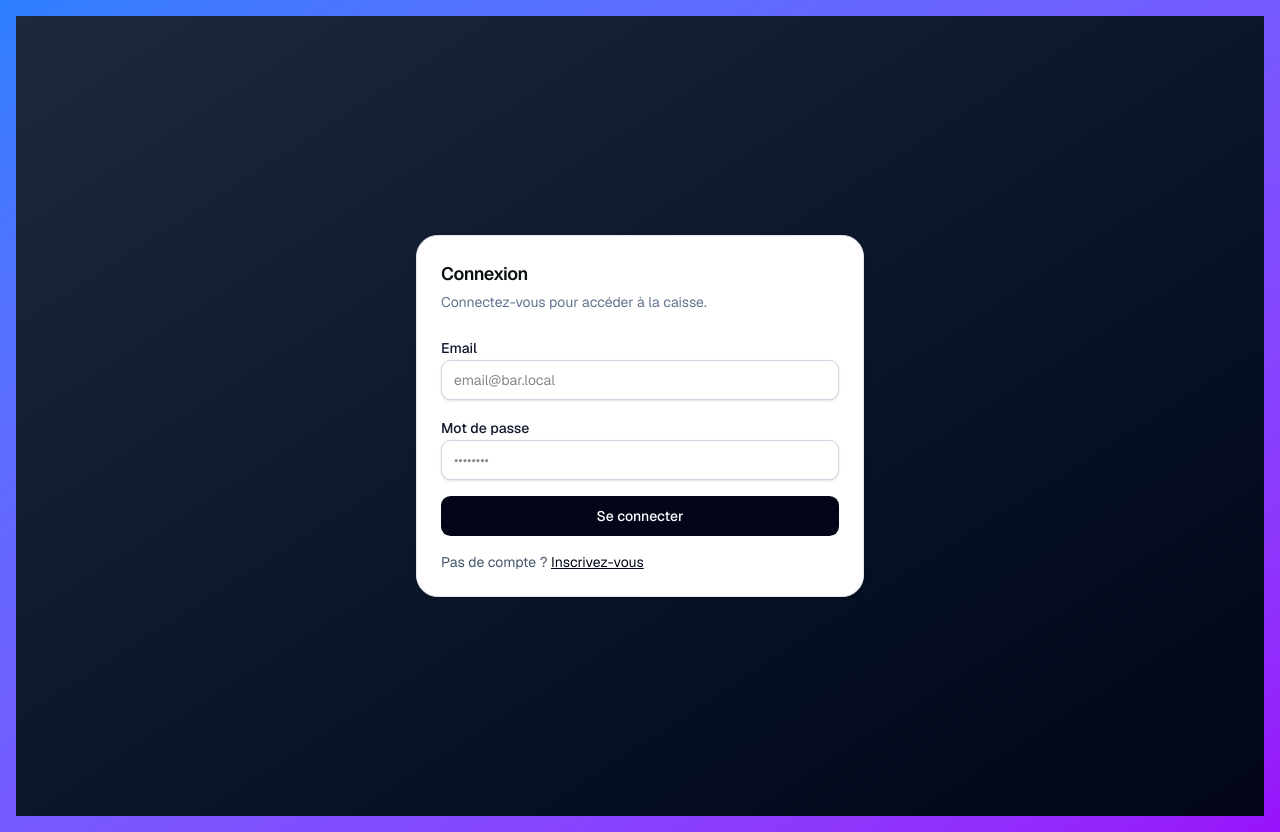
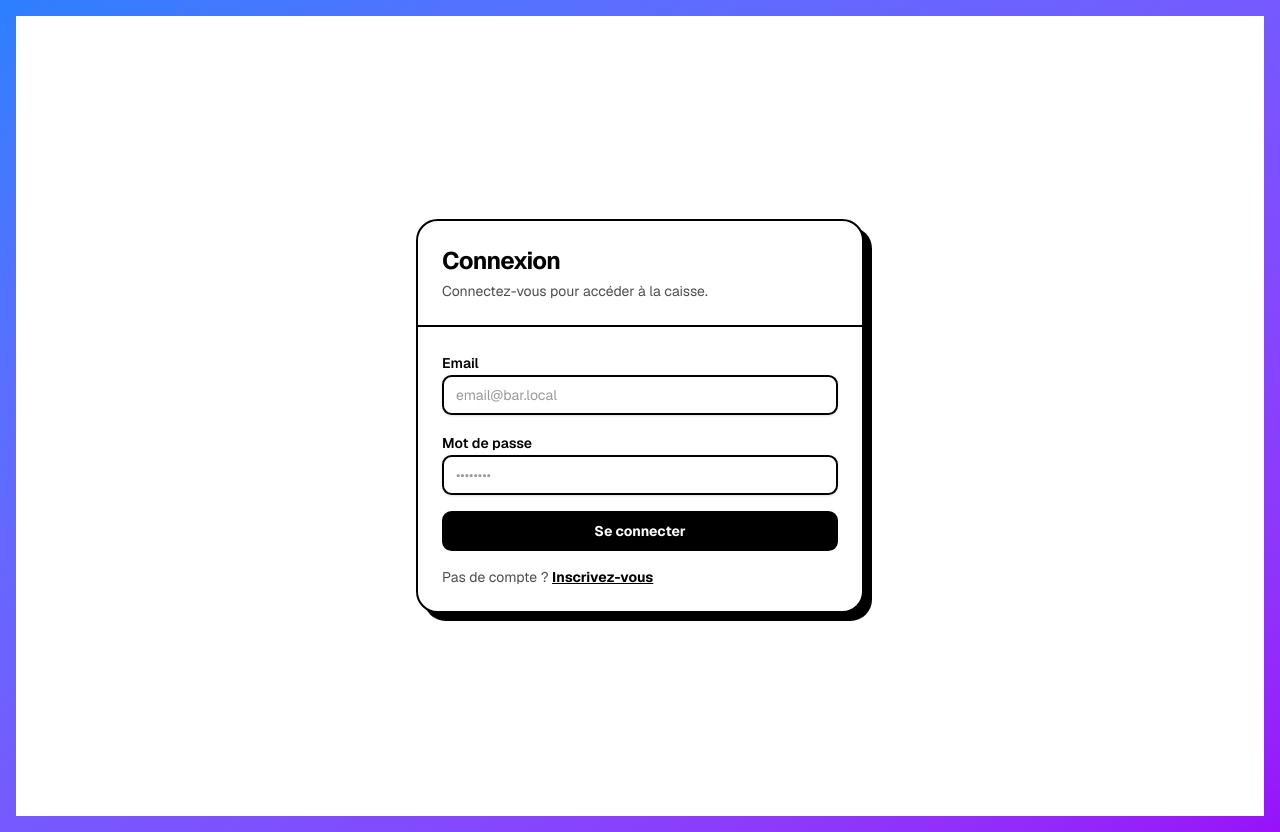
Before and after one commit to elieboulingui/bar, a Next.js app: page /auth/login in a window 1280 px wide. Built offline with nearby package versions, Linux system fonts and the light colour scheme.

Commit message:
Update AuthForm.tsx

```diff
--- a/app/components/AuthForm.tsx
+++ b/app/components/AuthForm.tsx
@@ -55,19 +55,21 @@ export default function AuthForm({ type }: AuthFormProps) {
   };
 
   return (
-    <div className="min-h-screen bg-gradient-to-br from-slate-800 to-slate-950 flex items-center justify-center px-4 py-8">
-      <Card className="w-full max-w-md">
-        <CardHeader>
-          <CardTitle>{type === 'login' ? 'Connexion' : 'Inscription'}</CardTitle>
-          <CardDescription>
+    <div className="min-h-screen bg-white flex items-center justify-center px-4 py-8">
+      <Card className="w-full max-w-md border-2 border-black shadow-[8px_8px_0px_0px_rgba(0,0,0,1)]">
+        <CardHeader className="border-b-2 border-black">
+          <CardTitle className="text-2xl font-bold text-black">
+            {type === 'login' ? 'Connexion' : 'Inscription'}
+          </CardTitle>
+          <CardDescription className="text-black/70">
             {type === 'login'
               ? 'Connectez-vous pour accéder à la caisse.'
               : 'Créez un compte caissier pour commencer à vendre.'}
           </CardDescription>
         </CardHeader>
-        <CardContent>
+        <CardContent className="pt-6">
           {error && (
-            <div className="mb-4 rounded-lg bg-red-100 px-4 py-3 text-sm text-red-800">
+            <div className="mb-4 rounded-lg border-2 border-black bg-black px-4 py-3 text-sm text-white">
               {error}
             </div>
           )}
@@ -75,19 +77,20 @@ export default function AuthForm({ type }: AuthFormProps) {
           <form onSubmit={handleSubmit} className="space-y-4">
             {type === 'register' && (
               <div className="space-y-2">
-                <Label htmlFor="name">Nom</Label>
+                <Label htmlFor="name" className="text-black font-semibold">Nom</Label>
                 <Input
                   id="name"
                   value={name}
                   onChange={(e) => setName(e.target.value)}
                   placeholder="Jean Dupont"
                   required
+                  className="border-2 border-black bg-white text-black placeholder:text-black/40 focus:ring-2 focus:ring-black focus:border-black"
                 />
               </div>
             )}
 
             <div className="space-y-2">
-              <Label htmlFor="email">Email</Label>
+              <Label htmlFor="email" className="text-black font-semibold">Email</Label>
               <Input
                 id="email"
                 type="email"
@@ -95,11 +98,12 @@ export default function AuthForm({ type }: AuthFormProps) {
                 onChange={(e) => setEmail(e.target.value)}
                 placeholder="email@bar.local"
                 required
+                className="border-2 border-black bg-white text-black placeholder:text-black/40 focus:ring-2 focus:ring-black focus:border-black"
               />
             </div>
 
             <div className="space-y-2">
-              <Label htmlFor="password">Mot de passe</Label>
+              <Label htmlFor="password" className="text-black font-semibold">Mot de passe</Label>
               <Input
                 id="password"
                 type="password"
@@ -107,26 +111,31 @@ export default function AuthForm({ type }: AuthFormProps) {
                 onChange={(e) => setPassword(e.target.value)}
                 placeholder="••••••••"
                 required
+                className="border-2 border-black bg-white text-black placeholder:text-black/40 focus:ring-2 focus:ring-black focus:border-black"
               />
             </div>
 
-            <Button type="submit" className="w-full" disabled={loading}>
+            <Button
+              type="submit"
+              className="w-full bg-black text-white hover:bg-white hover:text-black border-2 border-black transition-colors font-bold"
+              disabled={loading}
+            >
               {loading ? 'Chargement...' : type === 'login' ? 'Se connecter' : 'S\'inscrire'}
             </Button>
           </form>
 
-          <p className="mt-4 text-sm text-slate-600">
+          <p className="mt-4 text-sm text-black/70">
             {type === 'login' ? (
               <>
                 Pas de compte ?{' '}
-                <Link href="/auth/register" className="text-slate-950 underline">
+                <Link href="/auth/register" className="text-black font-bold underline hover:opacity-70">
                   Inscrivez-vous
                 </Link>
               </>
             ) : (
               <>
                 Déjà inscrit ?{' '}
-                <Link href="/auth/login" className="text-slate-950 underline">
+                <Link href="/auth/login" className="text-black font-bold underline hover:opacity-70">
                   Connectez-vous
                 </Link>
               </>
```
